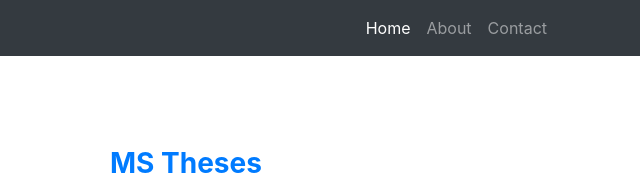
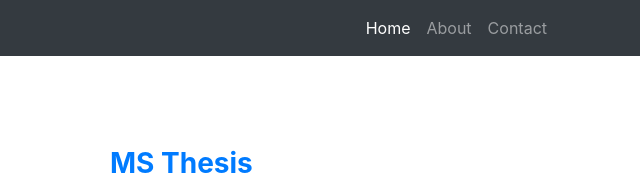
Before and after one commit to sanketgujar/Papers_notes, a website: page index.html in a window 1280 px wide. Shown: the top 184 px of the page, 640-1280 px from the left. Drawn offline with Linux system fonts and the light colour scheme.

Commit message:
added thesis

```diff
--- a/index.html
+++ b/index.html
@@ -65,7 +65,7 @@
           </a>
         </div>
         <div class="col-md-5">
-          <h3><b><a target="_blank" href="https://digitalcommons.wpi.edu/etd-theses/1290/">MS Theses</a></b></h3>
+          <h3><b><a target="_blank" href="https://digitalcommons.wpi.edu/etd-theses/1290/">MS Thesis</a></b></h3>
           <h4>3D Pointwise and Instance Segmentation</h4>
           <p> The camera is the cheapest and computationally real-time option for detecting or segmenting the environment for an autonomous vehicle, but it does not provide the depth information and is undoubtedly not reliable during the night, bad weather, and tunnel flash outs.
              The risk of an accident gets higher for autonomous cars when driven by a camera in such situations. The industry has been relying on LiDAR for the past decade to solve this problem and focus on depth information of the environment, but LiDAR also has its shortcoming.
```
